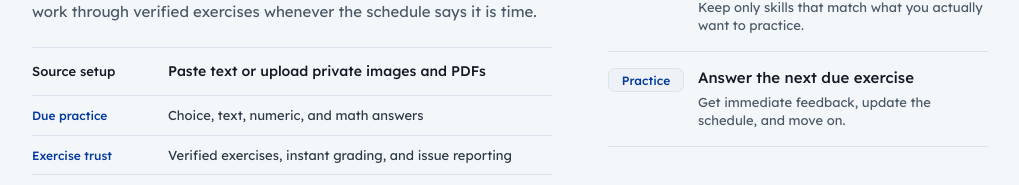
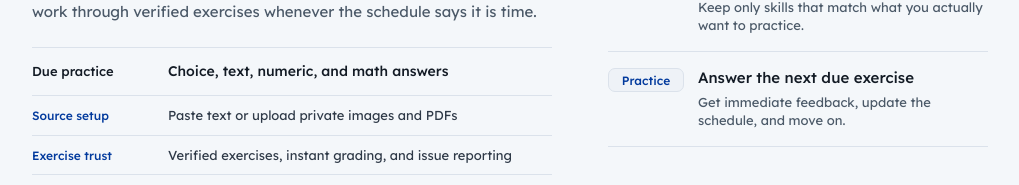
Before and after one commit to bennetthilberg/learnrecur, a Next.js app: page / in a window 1280 px wide. Shown: the part 350-535 px from the top of the page, without its empty margins (130-1149 px from the left). Built offline with nearby package versions, Linux system fonts and the light colour scheme; no server answers.

Commit message:
refactor(home): lead with due practice

```diff
--- a/src/app/page.tsx
+++ b/src/app/page.tsx
@@ -15,12 +15,12 @@ export default async function Home() {
         </p>
         <dl className="entryCapabilityList" aria-label="LearnRecur capabilities">
           <div data-priority="primary">
+            <dt>Due practice</dt>
+            <dd>Choice, text, numeric, and math answers</dd>
+          </div>
+          <div>
             <dt>Source setup</dt>
             <dd>Paste text or upload private images and PDFs</dd>
-          </div>
-          <div>
-            <dt>Due practice</dt>
-            <dd>Choice, text, numeric, and math answers</dd>
           </div>
           <div>
             <dt>Exercise trust</dt>
```
